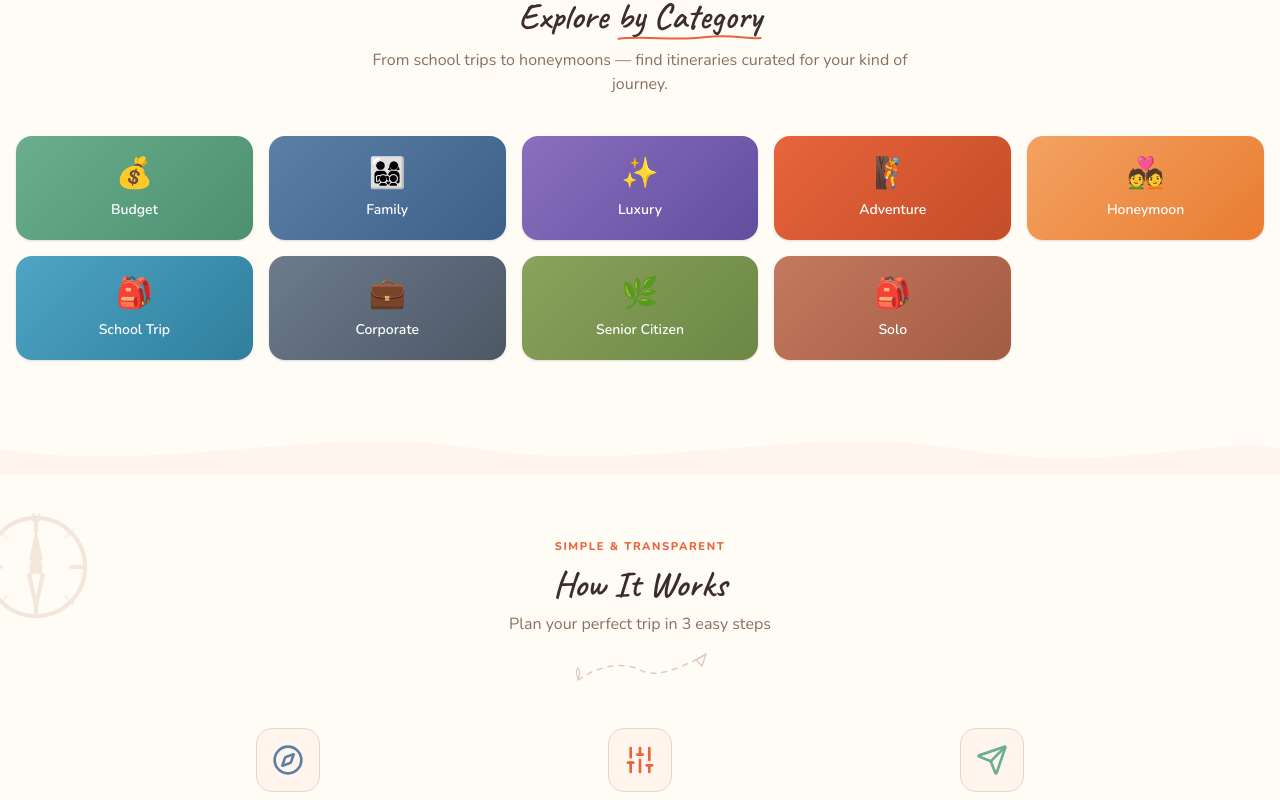
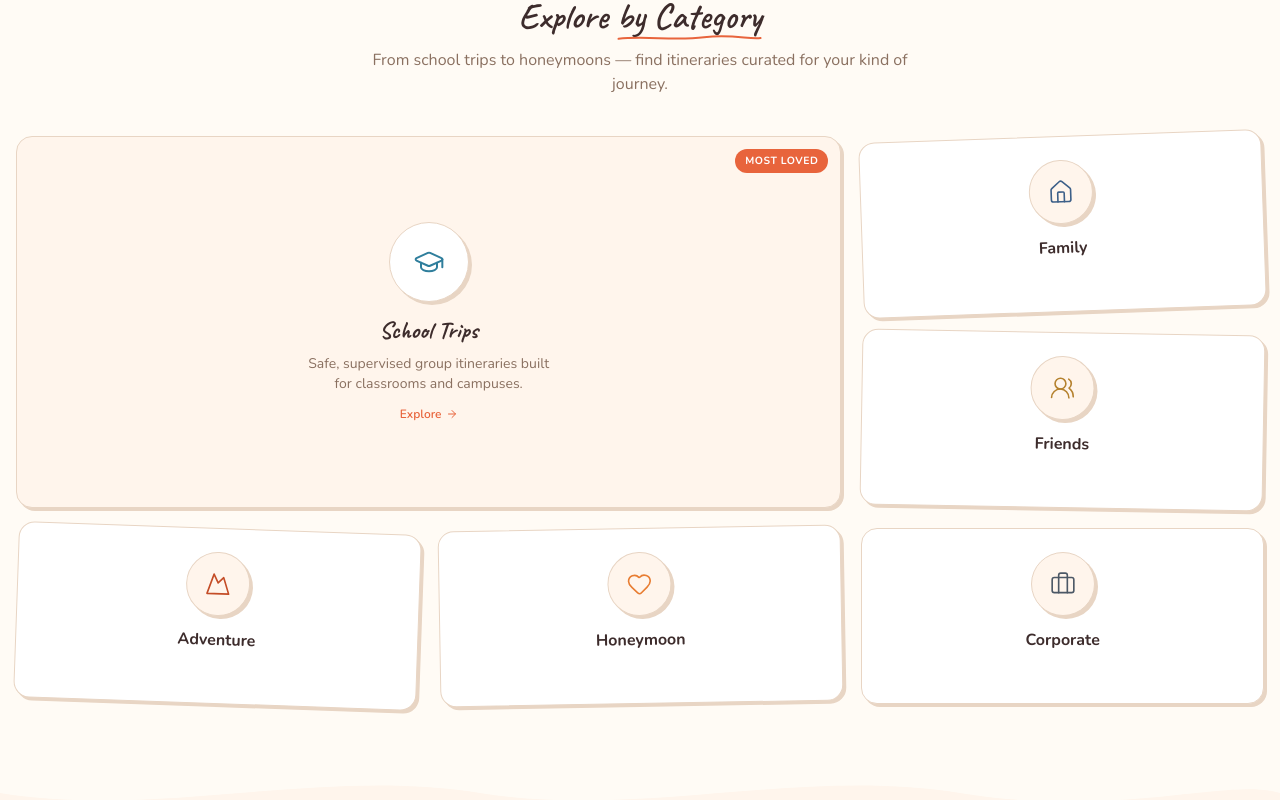
Before and after one commit to shivam-puri/safarnama, a React (Vite) app: page / in a window 1280 px wide. Shown: the part 1580-2380 px from the top of the page. Built offline with nearby package versions, Linux system fonts and the light colour scheme; no server answers.

Commit message:
fix: trip options

```diff
--- a/src/index.css
+++ b/src/index.css
@@ -65,7 +65,7 @@
 }
 
 html {
-  scroll-behavior: smooth;
+  scroll-behavior: auto;
 }
 
 body {
--- a/src/lib/categories.ts
+++ b/src/lib/categories.ts
@@ -1,3 +1,18 @@
+import {
+  PiggyBank,
+  Home,
+  Sparkles,
+  Mountain,
+  Heart,
+  GraduationCap,
+  Briefcase,
+  Leaf,
+  Footprints,
+  Users2,
+  Compass,
+  type LucideIcon,
+} from 'lucide-react';
+
 export type ItineraryCategory =
   | 'budget'
   | 'family'
@@ -7,27 +22,43 @@ export type ItineraryCategory =
   | 'school_trip'
   | 'corporate'
   | 'senior_citizen'
-  | 'solo';
+  | 'solo'
+  | 'friends';
 
 export interface CategoryMeta {
   value: ItineraryCategory;
   label: string;
   badgeVariant: 'primary' | 'accent' | 'success' | 'warning' | 'category';
   gradient: string;
-  emoji: string;
+  color: string;
+  icon: LucideIcon;
 }
 
 export const CATEGORY_META: CategoryMeta[] = [
-  { value: 'budget', label: 'Budget', badgeVariant: 'success', gradient: 'linear-gradient(135deg, #6BAE8E 0%, #4D9070 100%)', emoji: '💰' },
-  { value: 'family', label: 'Family', badgeVariant: 'primary', gradient: 'linear-gradient(135deg, #5B7FA6 0%, #3D6089 100%)', emoji: '👨‍👩‍👧‍👦' },
-  { value: 'luxury', label: 'Luxury', badgeVariant: 'category', gradient: 'linear-gradient(135deg, #8B6FBE 0%, #614E9F 100%)', emoji: '✨' },
-  { value: 'adventure', label: 'Adventure', badgeVariant: 'accent', gradient: 'linear-gradient(135deg, #E8643C 0%, #C44D27 100%)', emoji: '🧗' },
-  { value: 'honeymoon', label: 'Honeymoon', badgeVariant: 'warning', gradient: 'linear-gradient(135deg, #F4A261 0%, #E87D32 100%)', emoji: '💑' },
-  { value: 'school_trip', label: 'School Trip', badgeVariant: 'primary', gradient: 'linear-gradient(135deg, #4FA5C4 0%, #2F7E9C 100%)', emoji: '🎒' },
-  { value: 'corporate', label: 'Corporate', badgeVariant: 'category', gradient: 'linear-gradient(135deg, #6E7B8B 0%, #4C5866 100%)', emoji: '💼' },
-  { value: 'senior_citizen', label: 'Senior Citizen', badgeVariant: 'success', gradient: 'linear-gradient(135deg, #8AA35C 0%, #6C8746 100%)', emoji: '🌿' },
-  { value: 'solo', label: 'Solo', badgeVariant: 'accent', gradient: 'linear-gradient(135deg, #C4795E 0%, #A15C43 100%)', emoji: '🎒' },
+  { value: 'budget', label: 'Budget', badgeVariant: 'success', gradient: 'linear-gradient(135deg, #6BAE8E 0%, #4D9070 100%)', color: '#4D9070', icon: PiggyBank },
+  { value: 'family', label: 'Family', badgeVariant: 'primary', gradient: 'linear-gradient(135deg, #5B7FA6 0%, #3D6089 100%)', color: '#3D6089', icon: Home },
+  { value: 'luxury', label: 'Luxury', badgeVariant: 'category', gradient: 'linear-gradient(135deg, #8B6FBE 0%, #614E9F 100%)', color: '#614E9F', icon: Sparkles },
+  { value: 'adventure', label: 'Adventure', badgeVariant: 'accent', gradient: 'linear-gradient(135deg, #E8643C 0%, #C44D27 100%)', color: '#C44D27', icon: Mountain },
+  { value: 'honeymoon', label: 'Honeymoon', badgeVariant: 'warning', gradient: 'linear-gradient(135deg, #F4A261 0%, #E87D32 100%)', color: '#E87D32', icon: Heart },
+  { value: 'school_trip', label: 'School', badgeVariant: 'primary', gradient: 'linear-gradient(135deg, #4FA5C4 0%, #2F7E9C 100%)', color: '#2F7E9C', icon: GraduationCap },
+  { value: 'corporate', label: 'Corporate', badgeVariant: 'category', gradient: 'linear-gradient(135deg, #6E7B8B 0%, #4C5866 100%)', color: '#4C5866', icon: Briefcase },
+  { value: 'senior_citizen', label: 'Senior Citizen', badgeVariant: 'success', gradient: 'linear-gradient(135deg, #8AA35C 0%, #6C8746 100%)', color: '#6C8746', icon: Leaf },
+  { value: 'solo', label: 'Solo', badgeVariant: 'accent', gradient: 'linear-gradient(135deg, #C4795E 0%, #A15C43 100%)', color: '#A15C43', icon: Footprints },
+  { value: 'friends', label: 'Friends', badgeVariant: 'accent', gradient: 'linear-gradient(135deg, #D4A24C 0%, #B5822F 100%)', color: '#B5822F', icon: Users2 },
 ];
+
+export const FEATURED_CATEGORY_VALUES: ItineraryCategory[] = [
+  'school_trip',
+  'friends',
+  'adventure',
+  'honeymoon',
+  'family',
+  'corporate',
+];
+
+export const FEATURED_CATEGORIES: CategoryMeta[] = FEATURED_CATEGORY_VALUES.map(
+  value => CATEGORY_META.find(c => c.value === value)!
+);
 
 export const CATEGORY_MAP: Record<string, CategoryMeta> = CATEGORY_META.reduce((acc, c) => {
   acc[c.value] = c;
@@ -35,5 +66,5 @@ export const CATEGORY_MAP: Record<string, CategoryMeta> = CATEGORY_META.reduce((
 }, {} as Record<string, CategoryMeta>);
 
 export function getCategoryMeta(category: string): CategoryMeta {
-  return CATEGORY_MAP[category] ?? { value: category as ItineraryCategory, label: category, badgeVariant: 'primary', gradient: 'linear-gradient(135deg, #8A7060 0%, #5C4A3A 100%)', emoji: '🧭' };
+  return CATEGORY_MAP[category] ?? { value: category as ItineraryCategory, label: category, badgeVariant: 'primary', gradient: 'linear-gradient(135deg, #8A7060 0%, #5C4A3A 100%)', color: '#5C4A3A', icon: Compass };
 }
--- a/src/pages/CategoryTripsPage.tsx
+++ b/src/pages/CategoryTripsPage.tsx
@@ -24,7 +24,9 @@ export function CategoryTripsPage() {
           <Link to="/" className="inline-flex items-center gap-1.5 text-sm mb-4 text-white/80 hover:text-white">
             <ArrowLeft size={14} /> Back to home
           </Link>
-          <p className="journal-label mb-2 text-white/80">{meta.emoji} Category</p>
+          <p className="journal-label mb-2 text-white/80 flex items-center gap-1.5">
+            <meta.icon size={13} strokeWidth={2} /> Category
+          </p>
           <h1 className="text-3xl md:text-4xl font-bold mb-2" style={{ fontFamily: 'Caveat, cursive' }}>{meta.label} Trips</h1>
           <p className="max-w-xl text-white/80">Handpicked {meta.label.toLowerCase()} itineraries across all our destinations.</p>
         </div>
--- a/src/pages/HomePage.tsx
+++ b/src/pages/HomePage.tsx
@@ -8,7 +8,19 @@ import { DoodlePlane, DoodleMountain, DoodleCompass, DoodleStar, DoodlePalmTree,
 import { CardSkeletonGrid } from '../components/common/LoadingSkeleton';
 import { useAsync } from '../hooks/useAsync';
 import { publicApi } from '../lib/api';
-import { CATEGORY_META } from '../lib/categories';
+import { FEATURED_CATEGORIES } from '../lib/categories';
+
+const BENTO_ORDER = ['school_trip', 'family', 'friends', 'adventure', 'honeymoon', 'corporate'];
+const BENTO_SPAN: Record<string, string> = {
+  school_trip: 'col-span-2 sm:col-span-2 sm:row-span-2',
+  corporate: 'col-span-2 sm:col-span-1',
+};
+const BENTO_TILT: Record<string, string> = {
+  family: '-rotate-2',
+  friends: 'rotate-1',
+  adventure: 'rotate-2',
+  honeymoon: '-rotate-1',
+};
 
 const HERO_IMAGES = [
   { url: 'https://i.pinimg.com/1200x/5d/c2/d3/5dc2d359af5a622136b87f2fd5eba5a5.jpg', alt: 'Travel Journal 1' },
@@ -194,18 +206,69 @@ export function HomePage() {
               From school trips to honeymoons — find itineraries curated for your kind of journey.
             </p>
           </div>
-          <div className="grid grid-cols-2 sm:grid-cols-3 lg:grid-cols-5 gap-4">
-            {CATEGORY_META.map(cat => (
-              <Link
-                key={cat.value}
-                to={`/trips/${cat.value}`}
-                className="group rounded-2xl p-5 text-center text-white transition-transform hover:-translate-y-1 shadow-sm"
-                style={{ background: cat.gradient }}
-              >
-                <div className="text-3xl mb-2">{cat.emoji}</div>
-                <div className="text-sm font-semibold">{cat.label}</div>
-              </Link>
-            ))}
+          <div className="grid grid-cols-2 sm:grid-cols-3 gap-4 sm:gap-5 sm:[grid-auto-flow:dense] sm:[grid-auto-rows:9.5rem] lg:[grid-auto-rows:11rem]">
+            {BENTO_ORDER.map(value => {
+              const cat = FEATURED_CATEGORIES.find(c => c.value === value)!;
+              const isBig = value === 'school_trip';
+              const span = BENTO_SPAN[value] ?? 'col-span-1';
+              const tilt = BENTO_TILT[value] ?? '';
+
+              if (isBig) {
+                return (
+                  <Link
+                    key={cat.value}
+                    to={`/trips/${cat.value}`}
+                    className={`journal-card group relative overflow-hidden flex flex-col items-center justify-center text-center gap-2 p-6 ${span}`}
+                    style={{ backgroundColor: 'var(--color-bg-warm)' }}
+                  >
+                    <span
+                      className="absolute top-3 right-3 text-[0.65rem] font-bold uppercase tracking-wider px-2.5 py-1 rounded-full"
+                      style={{ backgroundColor: 'var(--color-cta)', color: '#fff' }}
+                    >
+                      Most Loved
+                    </span>
+                    <div
+                      className="w-16 h-16 sm:w-20 sm:h-20 rounded-full flex items-center justify-center transition-transform group-hover:scale-105 mb-1"
+                      style={{ backgroundColor: '#fff', border: '1.5px solid var(--color-border)', boxShadow: '3px 3px 0 var(--color-border)' }}
+                    >
+                      <cat.icon size={32} strokeWidth={1.5} style={{ color: cat.color }} />
+                    </div>
+                    <div className="text-xl sm:text-2xl font-bold" style={{ color: 'var(--color-ink)', fontFamily: 'Caveat, cursive' }}>{cat.label} Trips</div>
+                    <p className="text-sm max-w-[16rem]" style={{ color: 'var(--color-ink-muted)' }}>
+                      Safe, supervised group itineraries built for classrooms and campuses.
+                    </p>
+                    <div
+                      className="flex items-center gap-1 text-xs font-semibold mt-1 transition-transform group-hover:translate-x-1"
+                      style={{ color: 'var(--color-cta)' }}
+                    >
+                      Explore <ArrowRight size={12} />
+                    </div>
+                  </Link>
+                );
+              }
+
+              return (
+                <Link
+                  key={cat.value}
+                  to={`/trips/${cat.value}`}
+                  className={`journal-card group flex flex-col items-center justify-center text-center gap-3 p-5 transition-transform hover:!rotate-0 ${span} ${tilt}`}
+                >
+                  <div
+                    className="w-14 h-14 sm:w-16 sm:h-16 rounded-full flex items-center justify-center transition-transform group-hover:scale-105"
+                    style={{ backgroundColor: 'var(--color-bg-warm)', border: '1.5px solid var(--color-border)', boxShadow: '3px 3px 0 var(--color-border)' }}
+                  >
+                    <cat.icon size={26} strokeWidth={1.5} style={{ color: cat.color }} />
+                  </div>
+                  <div className="text-sm sm:text-base font-bold" style={{ color: 'var(--color-ink)' }}>{cat.label}</div>
+                  <div
+                    className="flex items-center gap-1 text-xs font-semibold opacity-0 -translate-y-1 transition-all group-hover:opacity-100 group-hover:translate-y-0"
+                    style={{ color: 'var(--color-cta)' }}
+                  >
+                    Explore <ArrowRight size={12} />
+                  </div>
+                </Link>
+              );
+            })}
           </div>
         </div>
       </section>
```
Also changed, not shown: src/components/layout/Navbar.tsx (+84 -1 lines).
